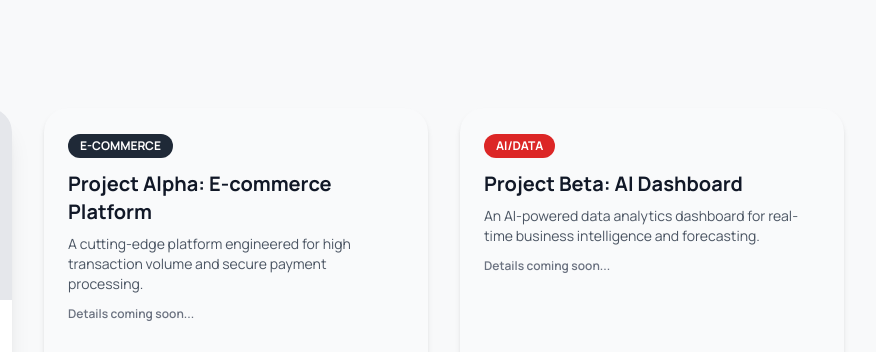
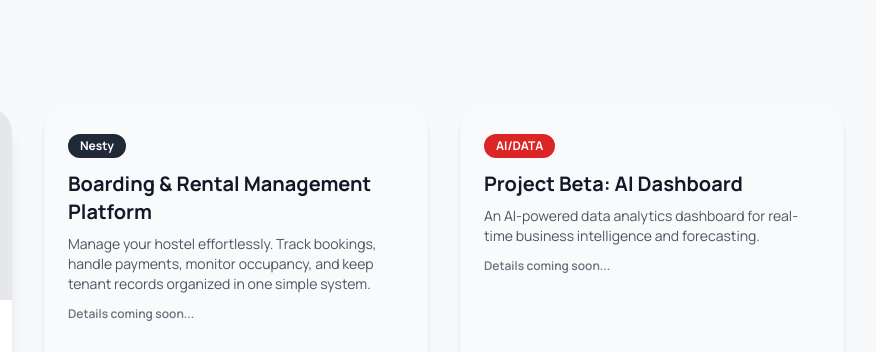
Before and after one commit to mithiladhanundara/nundweb, a plain HTML site: page index.html in a window 1280 px wide. Shown: the part 920-1272 px from the top of the page, 404-1280 px from the left. Drawn offline with nearby package versions, Linux system fonts and the light colour scheme.

Commit message:
add nesty

```diff
--- a/index.html
+++ b/index.html
@@ -186,10 +186,11 @@
                         <div
                             class="bg-gray-50 rounded-3xl shadow-md overflow-hidden p-6 hover:bg-white transition-all duration-300 hover:shadow-lg">
                             <span
-                                class="text-xs font-bold bg-gray-800 text-white py-1 px-3 rounded-full mb-3 inline-block">E-COMMERCE</span>
-                            <h3 class="text-xl font-bold text-gray-900">Project Alpha: E-commerce Platform</h3>
-                            <p class="mt-2 text-sm text-gray-600">A cutting-edge platform engineered for high
-                                transaction volume and secure payment processing.</p>
+                                class="text-xs font-bold bg-gray-800 text-white py-1 px-3 rounded-full mb-3 inline-block">Nesty</span>
+                            <h3 class="text-xl font-bold text-gray-900">Boarding & Rental Management Platform</h3>
+                            <p class="mt-2 text-sm text-gray-600">Manage your hostel effortlessly. Track bookings,
+                                handle payments, monitor occupancy, and keep tenant records organized in one simple
+                                system.</p>
                             <span class="mt-3 inline-block text-xs font-semibold text-gray-500">Details coming
                                 soon...</span>
                         </div>
```
